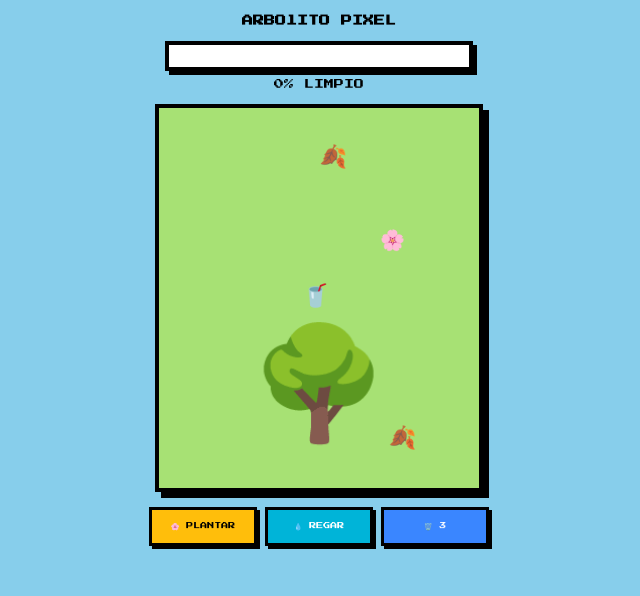
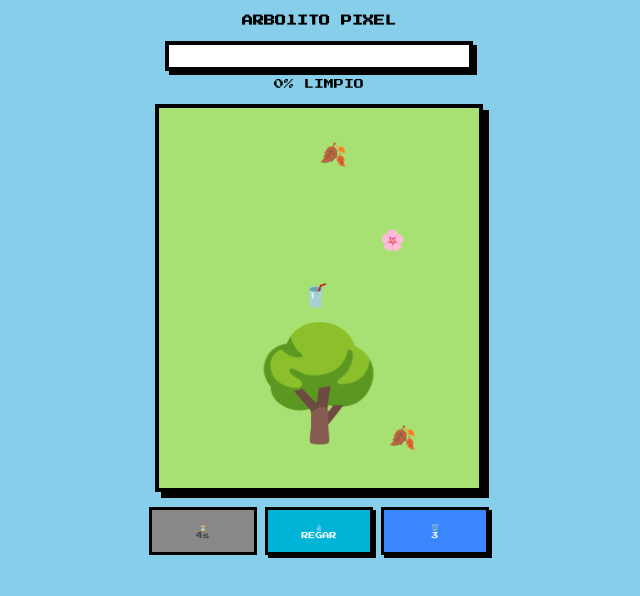
Before and after one commit to SuperCarlos64-creatorlink/Planta-, a plain HTML site: page index.html in a window 1280 px wide. Both pictures are taken after a click on the button "🌸 PLANTAR". Shown: the whole page, without its empty margins (321-961 px from the left). Drawn offline with Linux system fonts and the light colour scheme.

Commit message:
Refactor button layout and add cooldown functionality

```diff
--- a/index.html
+++ b/index.html
@@ -13,22 +13,22 @@
   #pct{font-size:10px;margin:8px 0;display:block}
   #juego{position:relative;width:320px;height:380px;margin:15px auto;background:#a7e174;border:4px solid #000;box-shadow:6px 6px 0 #000;overflow:hidden}
   #arbol{font-size:110px;position:absolute;bottom:40px;left:50%;transform:translateX(-50%);z-index:1;transition:0.5s}
-  .flor{position:absolute;font-size:20px;z-index:2;transition:0.5s}
-  .basura{position:absolute;font-size:22px;z-index:3;animation:caer 5s linear forwards}
+ .flor{position:absolute;font-size:20px;z-index:2;transition:0.5s}
+ .basura{position:absolute;font-size:22px;z-index:3;animation:caer 5s linear forwards}
   @keyframes caer{from{top:-30px}to{top:360px}}
   #botones{display:flex;justify-content:center;gap:8px;width:340px;margin:10px auto}
-  .btn{font-family:'Press Start 2P';font-size:7px;padding:12px 6px;border:3px solid #000;box-shadow:3px 3px 0 #000;cursor:pointer;flex:1}
-  .btn:active{transform:translate(2px,2px);box-shadow:1px 1px 0 #000}
+ .btn{font-family:'Press Start 2P';font-size:7px;padding:12px 6px;border:3px solid #000;box-shadow:3px 3px 0 #000;cursor:pointer;flex:1;line-height:1.3}
+ .btn:active:not(:disabled){transform:translate(2px,2px);box-shadow:1px 1px 0 #000}
   #btnPlantar{background:#ffbe0b}
   #btnRegar{background:#00b4d8;color:#fff}
   #btnBasura{background:#3a86ff;color:#fff}
-  #btnBasura:disabled{background:#888;color:#444;box-shadow:none;cursor:not-allowed}
+ .btn:disabled{background:#888!important;color:#444!important;box-shadow:none!important;cursor:not-allowed!important}
   #win{display:none;position:fixed;inset:0;background:#000;z-index:99;flex-direction:column;justify-content:center;align-items:center;color:#fff}
   #win h2{font-size:42px;color:#ffbe0b;text-shadow:6px 6px 0 #ff006e;line-height:1.2;animation:brilla 0.4s infinite alternate}
   @keyframes brilla{from{transform:scale(1)}to{transform:scale(1.2)}}
-  .gota{position:absolute;color:#00b4d8;font-size:18px;animation:lluvia 0.8s linear;z-index:10}
+ .gota{position:absolute;color:#00b4d8;font-size:18px;animation:lluvia 0.8s linear;z-index:10}
   @keyframes lluvia{from{top:0;opacity:1}to{top:300px;opacity:0}}
-  #menos{position:absolute;font-size:12px;color:red;animation:subir 1s forwards;z-index:20;font-weight:bold}
+  #menos{position:absolute;font-size:12px;color:red;animation:subir 1s forwards;z-index:20}
   @keyframes subir{from{top:300px;opacity:1}to{top:150px;opacity:0}}
 </style>
 </head>
@@ -36,21 +36,17 @@
 <h1>ARBOlITO PIXEL</h1>
 <div id="barra"><div id="progreso"></div></div>
 <span id="pct">0% LIMPIO</span>
-
 <div id="juego"><div id="arbol">🌳</div></div>
-
 <div id="botones">
-  <button class="btn" id="btnPlantar">🌸 PLANTAR</button>
-  <button class="btn" id="btnRegar">💧 REGAR</button>
-  <button class="btn" id="btnBasura" disabled>🗑️ 0</button>
+  <button class="btn" id="btnPlantar">🌸<br>PLANTAR</button>
+  <button class="btn" id="btnRegar">💧<br>REGAR</button>
+  <button class="btn" id="btnBasura" disabled>🗑️<br>0</button>
 </div>
-
 <div id="win">
   <h2>MUY<br>BIEN!</h2>
   <p style="font-size:10px;margin-top:20px">¡ARBOl AL 100%!</p>
   <button class="btn" style="margin-top:20px;background:#fff" onclick="location.reload()">REINICIAR</button>
 </div>
-
 <script>
 let juego=document.getElementById('juego');
 let arbol=document.getElementById('arbol');
@@ -61,28 +57,50 @@
 let pctTxt=document.getElementById('pct');
 let win=document.getElementById('win');
 let porcentaje=0;
+let enRecarga = { plantar:false, regar:false, basura:false };
+
+function cooldown(btn, key, textoOriginal){
+  enRecarga[key]=true;
+  btn.disabled=true;
+  let tiempo=5;
+  let intervalo=setInterval(()=>{
+    btn.innerHTML=`⏳<br>${tiempo}s`;
+    tiempo--;
+    if(tiempo<0){
+      clearInterval(intervalo);
+      enRecarga[key]=false;
+      btn.innerHTML=textoOriginal;
+      actualizarUI(); // revisa si debe seguir deshabilitado por basura
+    }
+  },1000);
+}
 
 function actualizarUI(){
   if(porcentaje<0) porcentaje=0;
   if(porcentaje>115) porcentaje=115;
   let total=document.querySelectorAll('.basura').length;
-  btnBasura.textContent=`🗑️ ${total}`;
-  btnBasura.disabled=total===0;
+  if(!enRecarga.basura){
+    btnBasura.innerHTML=`🗑️<br>${total}`;
+    btnBasura.disabled=total===0;
+  }
   progreso.style.width=Math.min(porcentaje,100)+'%';
   pctTxt.textContent=porcentaje+'% LIMPIO';
   if(porcentaje>=100) win.style.display='flex';
 }
 
 btnPlantar.addEventListener('click',()=>{
+  if(enRecarga.plantar) return;
   let f=document.createElement('div');
   f.className='flor'; f.textContent='🌸';
   f.style.left=(90+Math.random()*140)+'px';
   f.style.top=(50+Math.random()*130)+'px';
   f.style.fontSize='20px';
   juego.appendChild(f);
+  cooldown(btnPlantar,'plantar','🌸<br>PLANTAR');
 });
 
 btnRegar.addEventListener('click',()=>{
+  if(enRecarga.regar) return;
   for(let i=0;i<5;i++){
     let g=document.createElement('div');
     g.className='gota'; g.textContent='💧';
@@ -99,6 +117,7 @@
   setTimeout(()=>arbol.style.transform='translateX(-50%) scale(1)',300);
   porcentaje+=5;
   actualizarUI();
+  cooldown(btnRegar,'regar','💧<br>REGAR');
 });
 
 setInterval(()=>{
@@ -107,13 +126,10 @@
   b.textContent=['🗑️','🧴','🥤','🍂'][Math.floor(Math.random()*4)];
   b.style.left=Math.random()*280+'px';
   juego.appendChild(b);
-
-  // SI SE ESCAPA LA BASURA, TE QUITA 10%
   setTimeout(()=>{
     if(b.parentNode){
       b.remove();
-      porcentaje -= 10;
-      // efecto visual -10%
+      porcentaje-=10;
       let m=document.createElement('div');
       m.id='menos'; m.textContent='-10%';
       m.style.left='50%'; m.style.transform='translateX(-50%)';
@@ -126,11 +142,13 @@
 },1800);
 
 btnBasura.addEventListener('click',()=>{
+  if(enRecarga.basura) return;
   let todas=document.querySelectorAll('.basura');
   if(todas.length===0) return;
   todas.forEach(el=>{el.textContent='✨'; setTimeout(()=>el.remove(),150);});
   porcentaje+=todas.length*15;
   actualizarUI();
+  cooldown(btnBasura,'basura',`🗑️<br>0`);
 });
 </script>
 </body>
```
